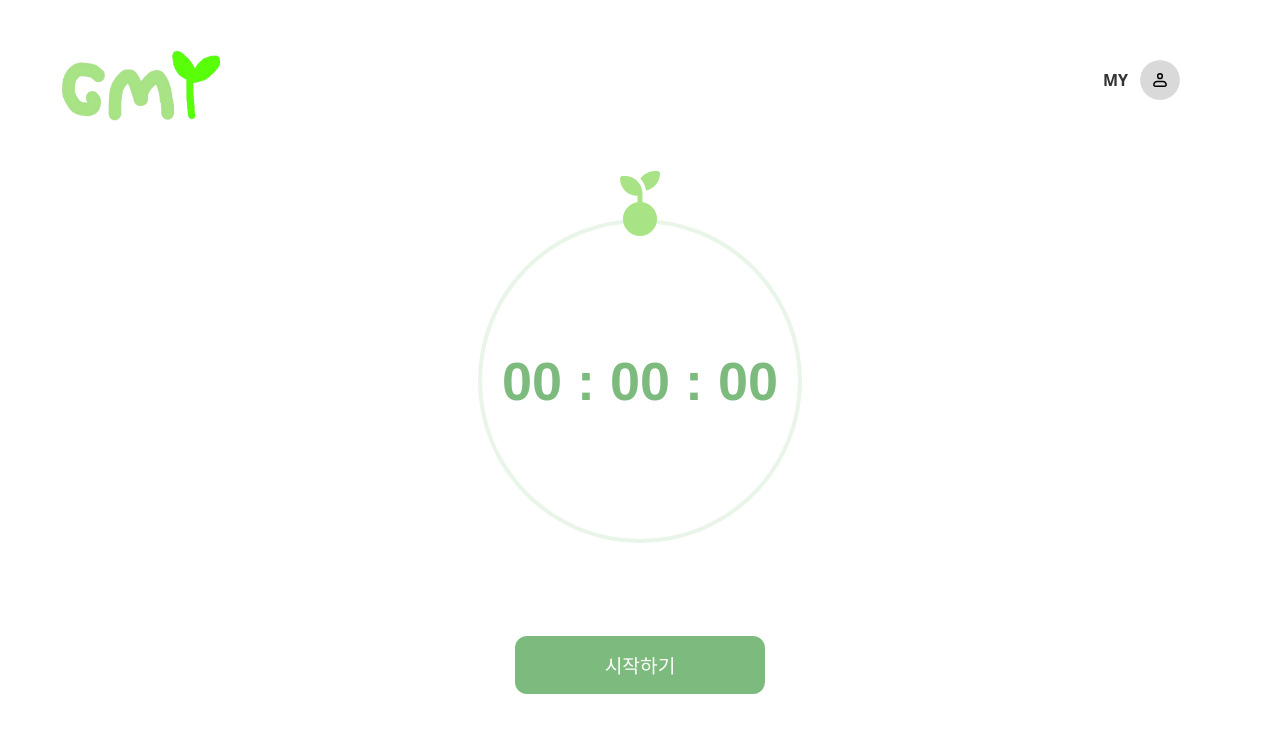
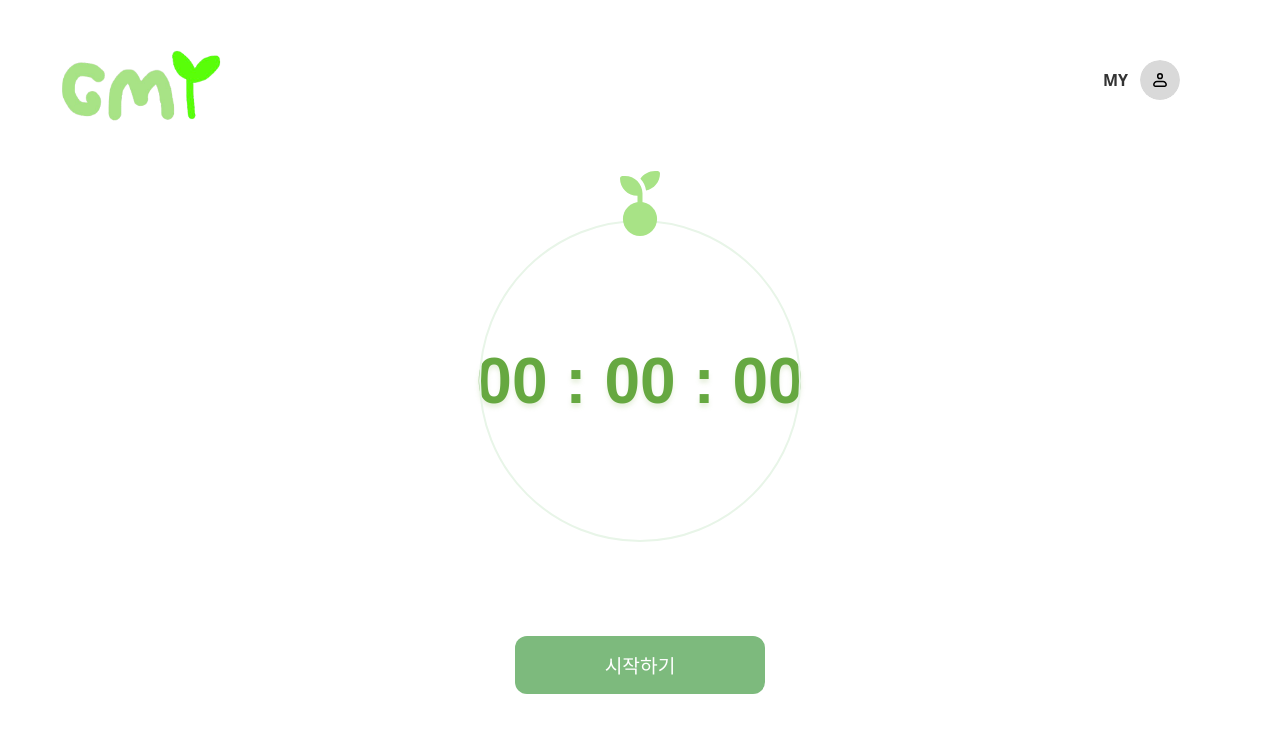
Before and after one commit to Code-Ideafev/GMT_front, a React (Vite) app: page / in a window 1280 px wide. Shown: the top 732 px of the page. Built offline with nearby package versions, Linux system fonts and the light colour scheme.

Commit message:
feat: 임시 커밋

```diff
--- a/src/timer/timer.jsx
+++ b/src/timer/timer.jsx
@@ -57,12 +57,12 @@ export default function Timer() {
       <main className="timer-main-content" style={{ paddingTop: '100px' }}>
         <div style={{ position: 'relative', width: '350px', height: '350px', display: 'flex', justifyContent: 'center', alignItems: 'center' }}>
           <svg width="350" height="350" style={{ transform: 'rotate(-90deg)', position: 'absolute' }}>
-            <circle cx="175" cy="175" r="160" fill="transparent" stroke="#E8F5E8" strokeWidth="4" />
+            <circle cx="175" cy="175" r="160" fill="transparent" stroke="#E8F5E8" strokeWidth="2" />
             <circle
               cx="175" cy="175" r="160"
               fill="transparent"
-              stroke="#7DBA7D"
-              strokeWidth="6"
+              stroke="#A8E386"
+              strokeWidth="3"
               strokeDasharray={dashArray}
               strokeDashoffset={dashOffset}
               strokeLinecap="round"
@@ -87,13 +87,16 @@ export default function Timer() {
             }} />
           </div>
 
-          <div style={{
-            fontFamily: "'Nunito', sans-serif",
-            fontWeight: '800',
-            fontSize: '54px',
-            color: '#7DBA7D',
-            zIndex: 10
-          }}>
+         <div style={{
+  color: '#66A841',                       // 따옴표 추가
+  textShadow: '0 4px 4px rgba(167, 199, 132, 0.25)', // 카멜케이스(textShadow)로 변경
+  fontFamily: 'Nunito, sans-serif',       // 폰트명 따옴표 추가
+  fontSize: '64px',
+  fontStyle: 'normal',
+  fontWeight: '800',                      // 숫자가 굵으면 투박할 수 있으니 500~600도 시도해보세요!
+  lineHeight: 'normal',
+  fontVariantNumeric: 'tabular-nums'      // 숫자가 바뀔 때 흔들리지 않게 고정해주는 마법의 코드
+}}>
             {formatTime(sec)}
           </div>
         </div>
```
